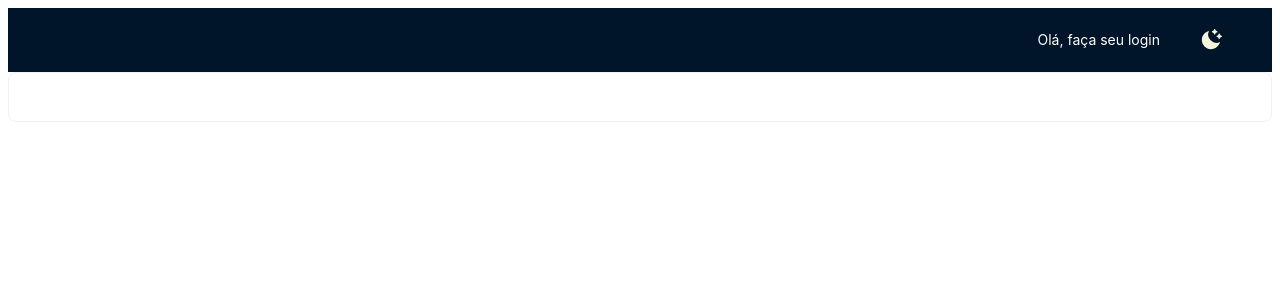
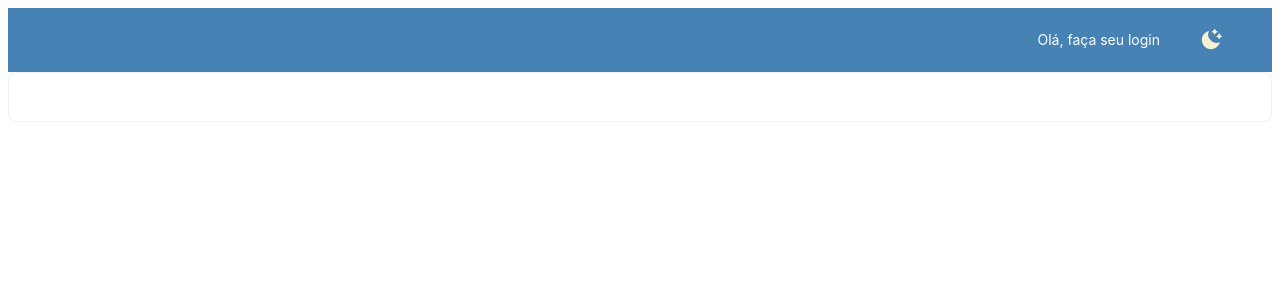
Before and after one commit to oliveragabriel/e-commerce, a React (Vite) app in the folder front-end/: page / in a window 1280 px wide. Shown: the top 300 px of the page. Built offline with nearby package versions, Linux system fonts and the light colour scheme.

Commit message:
feat: install dependencies at correct folder

```diff
--- a/front-end/package.json
+++ b/front-end/package.json
@@ -16,6 +16,7 @@
     "prop-types": "^15.8.1",
     "react": "^18.2.0",
     "react-dom": "^18.2.0",
+    "react-icons": "^4.10.1",
     "styled-components": "^6.0.0-rc.3"
   },
   "devDependencies": {
--- a/front-end/src/App.jsx
+++ b/front-end/src/App.jsx
@@ -6,11 +6,9 @@ import { ControleUsuarioContextProvider } from './context/ControleUsuarioContext
 import { useState } from 'react'
 
 function App() {
-  const [systemAtDarkMode, setSystemAtDarkMode] = useState(false);
+  const [systemAtDarkMode, setSystemAtDarkMode] = useState(false)
 
-  const { defaultAlgorithm, darkAlgorithm } = theme;
-  console.log("🚀 ~ App ~ darkAlgorithm:", darkAlgorithm)
-  console.log("🚀 ~ App ~ defaultAlgorithm:", defaultAlgorithm)
+  const { defaultAlgorithm, darkAlgorithm } = theme
 
   return (
     <AntdConfigProvider
--- a/front-end/src/layout/Header/Header.jsx
+++ b/front-end/src/layout/Header/Header.jsx
@@ -113,8 +113,10 @@ export const Header = ({ systemAtDarkMode, setSystemAtDarkMode }) => {
     )
   }, [greetings, usuario?.nome])
 
+  const themeModeStyle = systemAtDarkMode ? undefined : { backgroundColor: '#4682B4' }
+
   return (
-    <Layout.Header>
+    <Layout.Header style={themeModeStyle}>
       <Row justify='end' gutter={[24,24]}>
         <Col>
           {renderUserOptions}
@@ -131,14 +133,14 @@ export const Header = ({ systemAtDarkMode, setSystemAtDarkMode }) => {
               ? (
                 <div style={{ display: 'flex', flexWrap: 'wrap', alignContent: 'center' }}>
                   <Tooltip title='Light Mode'>
-                    <BsSunFill style={{ fontSize: 22, color: '#FFBF00' }}/>
+                    <BsSunFill style={{ fontSize: 22, color: '#F8DE7E' }}/>
                   </Tooltip>
                 </div>
               )
               : (
                 <div style={{ display: 'flex', flexWrap: 'wrap', alignContent: 'center' }}>
                   <Tooltip title='Dark Mode'>
-                    <RiMoonClearFill style={{ fontSize: 22, color: '#F5F5DC' }} />
+                    <RiMoonClearFill style={{ fontSize: 22, color: ' #F6F1D5 ' }} />
                   </Tooltip>
                 </div>
               )
```
Also changed, not shown: 1 other file (tests, documents, lock files or other folders).
